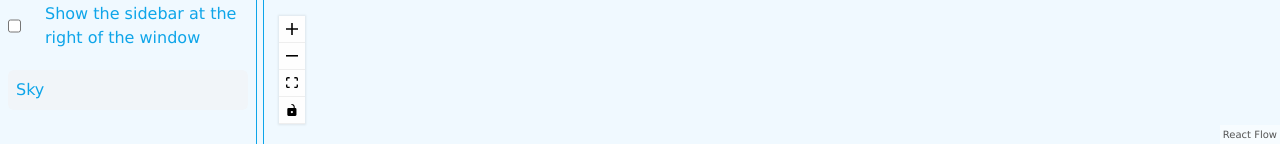
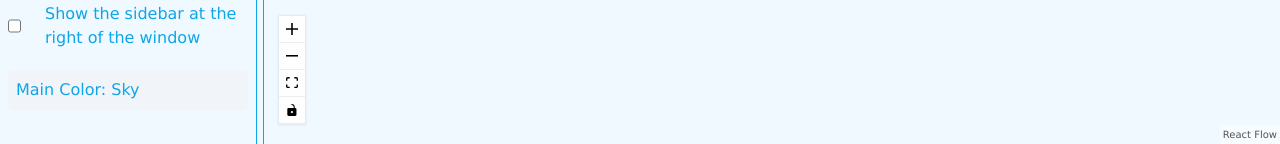
Before and after one commit to ozovalihasan/ead, a React (Vite) app: page / in a window 1280 px wide. Shown: the part 656-800 px from the top of the page. Built offline with nearby package versions, Linux system fonts and the light colour scheme.

Commit message:
Update the style of the MainColorDropdown component

```diff
--- a/src/components/MainColorDropdown/MainColorDropdown.tsx
+++ b/src/components/MainColorDropdown/MainColorDropdown.tsx
@@ -18,14 +18,14 @@ export const MainColorDropdown = memo(() => {
 
   return (
     <div
-      className='w-full relative bg-first-50 rounded-tr-md border border-first-500 whitespace-nowrap  box-border '
+      className='w-full relative rounded-tr-md border border-first-500 whitespace-nowrap'
       onMouseLeave={handleMouseLeave}
     >
       <div
         className='truncate p-2 bg-slate-100 rounded-md cursor-pointer capitalize'
         onMouseUp={handleMouseUp}
       >
-        { selectedColor }
+        Main Color: { selectedColor }
       </div>
       <select
         ref={selectEl}
```
Also changed, not shown: 2 other files (tests, documents, lock files or other folders).
